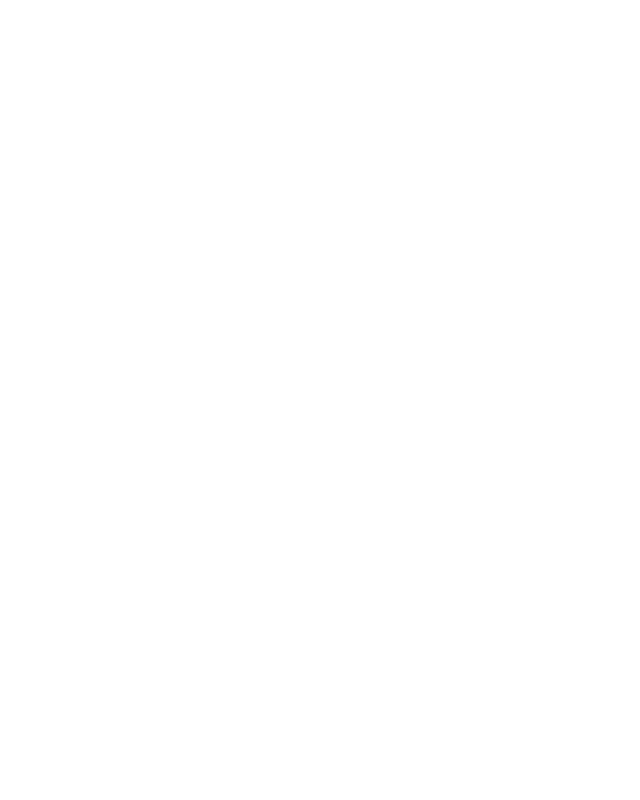
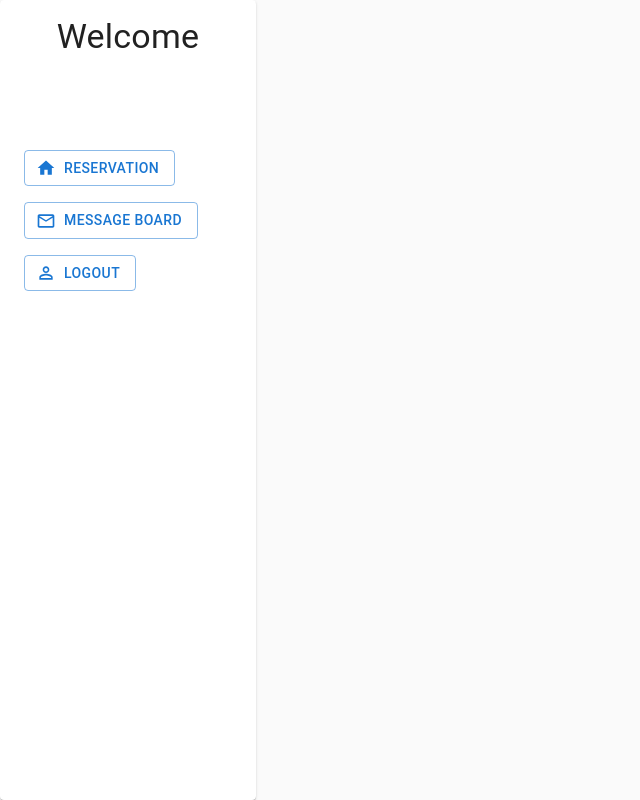
Before and after one commit to will570/cart-reservation, a React (Create React App) app in the folder frontend/client/: page /sidebar in a window 1280 px wide. Before the commit this address had no page. Shown: the whole page, without its empty margins (0-640 px from the left). Built offline with nearby package versions, Linux system fonts and the light colour scheme.

Commit message:
Implement skeleton sidebar component, standalone

```diff
--- a/frontend/client/src/App.js
+++ b/frontend/client/src/App.js
@@ -2,6 +2,7 @@ import React from 'react';
 import {BrowserRouter as Router, Routes, Route} from "react-router-dom"
 import ReservationPage from './pages/ReservationPage';
 import LoginForm from './pages/LoginPage';
+import Sidebar from './components/Sidebar';
 
 function App() {
     return (
@@ -10,6 +11,7 @@ function App() {
                 <Routes>
                 <Route path="/reservation" element={<ReservationPage />} />
                 <Route path="/login" element={<LoginForm />} />
+                <Route path="/sidebar" element={<Sidebar />} />
 
                 </Routes>
             </Router>
--- /dev/null
+++ b/frontend/client/src/components/Sidebar.js
@@ -0,0 +1,69 @@
+import React from 'react';
+import SidebarLink from './SidebarLink.js';
+import {Grid} from '@material-ui/core';
+import Box from '@mui/material/Box';
+import Typography from '@mui/material/Typography';
+import Paper from '@mui/material/Paper';
+import CssBaseline from '@material-ui/core/CssBaseline';
+
+import PermIdentityIcon from "@material-ui/icons/PermIdentity";
+import HomeIcon from "@material-ui/icons/Home";
+import MailOutlineIcon from "@material-ui/icons/MailOutline";
+
+function Sidebar() {
+    return (
+        <Box sx={{
+            width: '100%',
+            height: '100%',
+            display: 'flex', }}>
+            <CssBaseline />
+            <Paper
+                sx={{
+                p: 2,
+                width: '20%',
+                height: '100%',
+                minHeight: '100vh',
+                backgroundColor: (theme) =>
+                theme.palette.mode === 'dark' ? '#1A2027' : '#fff',
+                }}
+            >
+                <Grid
+                sx={{
+                    minHeight: '100vh'
+                }}
+                container
+
+                spacing={10}
+                direction="column"
+                justifyContent="flex-end"
+                alignItems="center"
+                >
+
+                    <Grid item xs>
+                        <Typography variant="h4" gutterBottom>
+                            Welcome
+                        </Typography>
+                    </Grid>
+
+                    <Grid item xs container spacing={2}>
+
+                        <Grid item>
+                            <SidebarLink text = "Reservation"  Icon={HomeIcon} />
+                        </Grid>
+
+                        <Grid item>
+                            <SidebarLink text = "Message Board" Icon={MailOutlineIcon} />
+                        </Grid>
+
+                        <Grid item>
+                            <SidebarLink text = "Logout" Icon={PermIdentityIcon} />
+                        </Grid>
+                    </Grid>
+
+                </Grid>
+            </Paper>
+        </Box>
+    );
+}
+
+export default Sidebar;
--- /dev/null
+++ b/frontend/client/src/components/SidebarLink.js
@@ -0,0 +1,17 @@
+import React from 'react';
+
+import Button from '@mui/material/Button';
+
+
+function SidebarLink({text, Icon}) {
+
+    return (
+        <div>
+            <Button variant="outlined" startIcon={<Icon />}>
+                {text}
+            </Button>
+        </div>
+    );
+}
+
+export default SidebarLink;
--- a/frontend/client/src/index.js
+++ b/frontend/client/src/index.js
@@ -1,5 +1,5 @@
 import React from 'react';
-import ReactDOM from 'react-dom';
+import ReactDOM from 'react-dom/client';
 import { StyledEngineProvider } from '@mui/material/styles';
 
 import App from './App';
```
